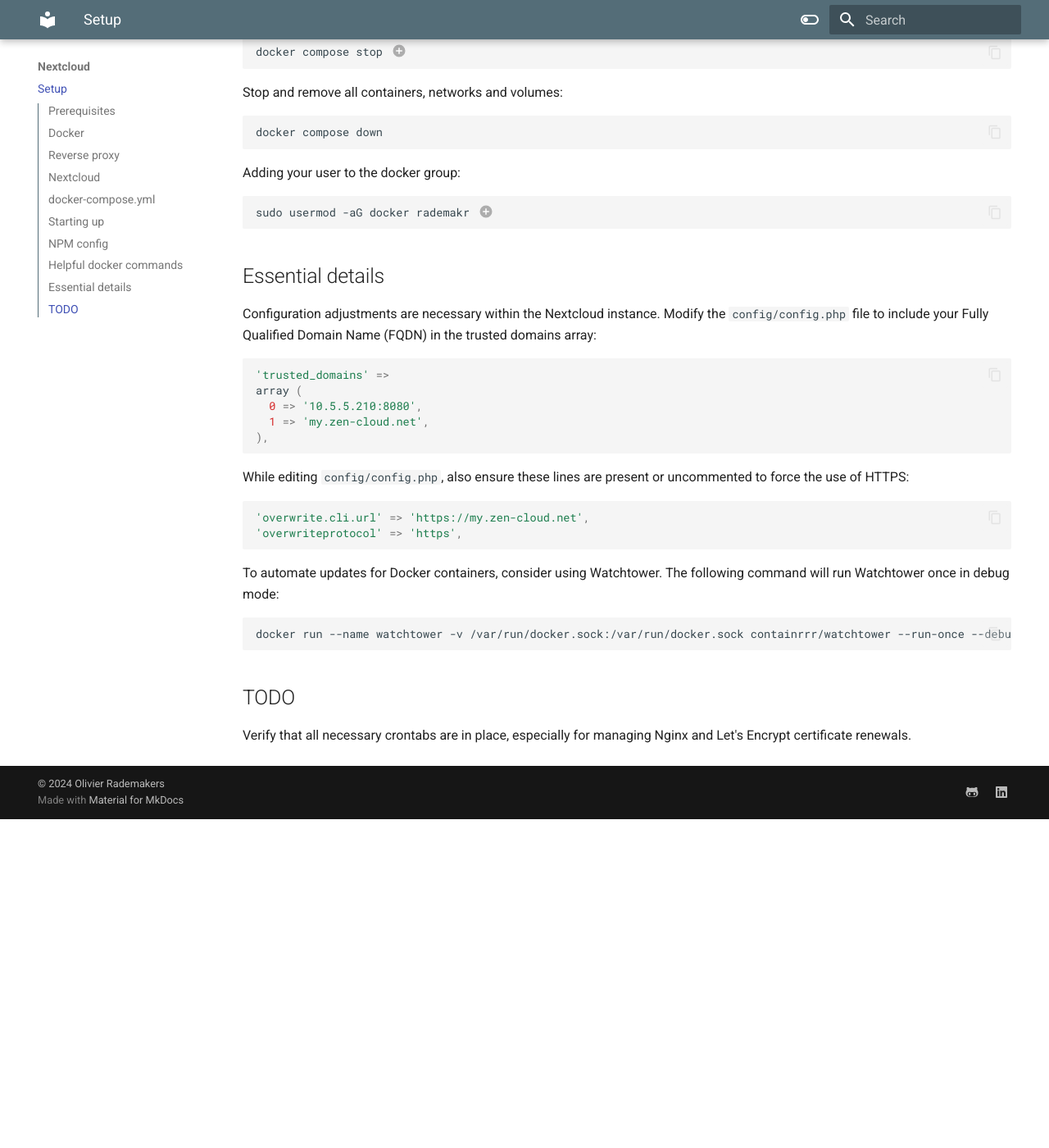
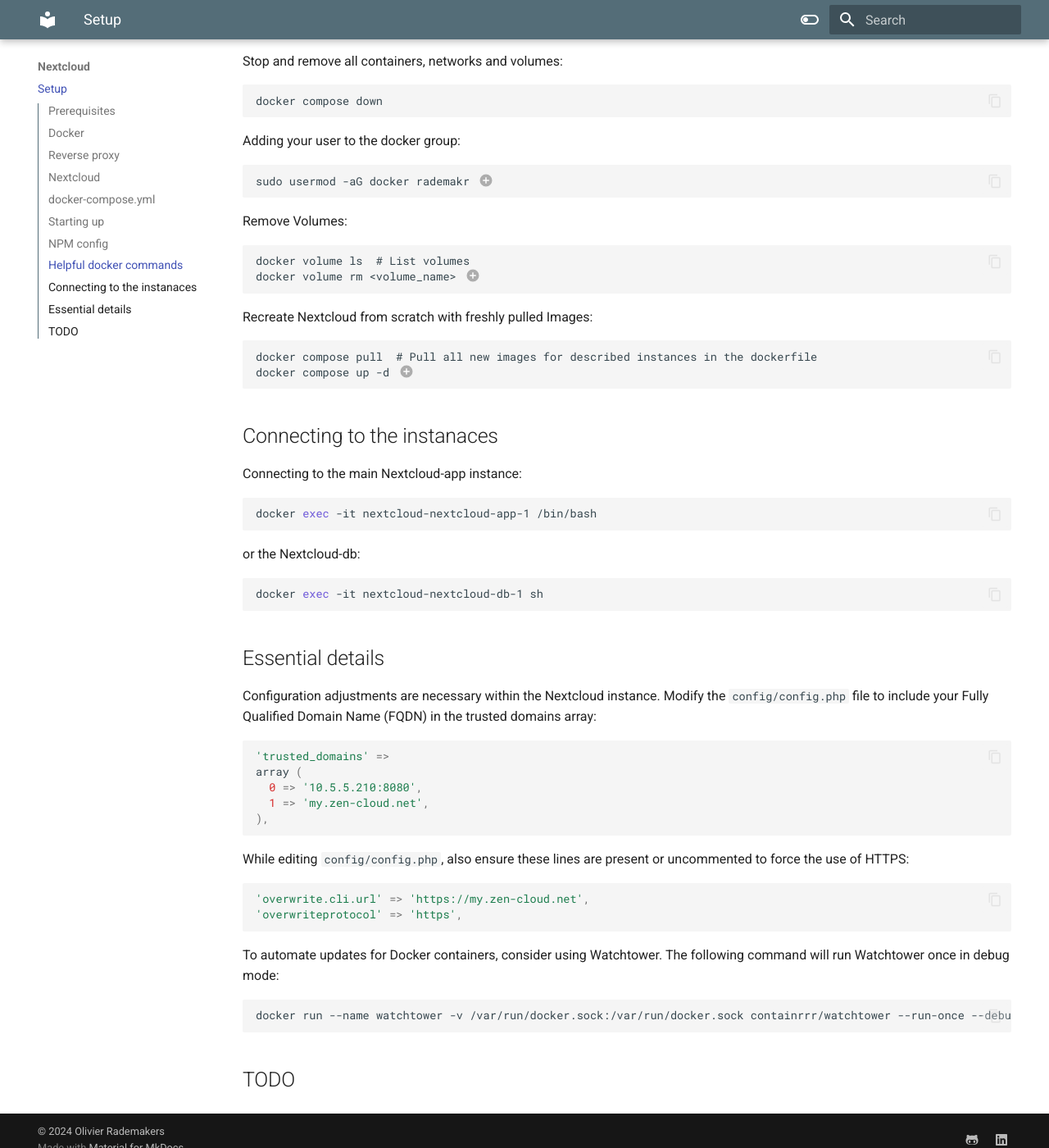
Before and after one commit to rademakr/homelab-docs, an MkDocs documentation site: the page built from docs/Nextcloud.md, in a window 1280 px wide and 1400 px high, scrolled down 6002 px. Shown: the whole window at 82% size. Built offline with MkDocs 1.6.1 and Material for MkDocs 9.7.7, drawn with Linux system fonts in a browser that asks for light colours; before the commit the page ends 7001 px from its top, so only the background shows below that.

Commit message:
Added info on docker

````diff
--- a/docs/Nextcloud.md
+++ b/docs/Nextcloud.md
@@ -246,6 +244,44 @@
 
 1. Add you user account to the `docker` group. Avoids having to run `sudo` for (most) docker commands.
 
+Remove Volumes:
+
+<div class="annotate" markdown>
+```
+docker volume ls  # List volumes
+docker volume rm <volume_name> (1)
+```
+</div>
+
+1. If you want to completely reset the date, including uploaded files and database. Be careful--this erases all Nextcloud data.
+
+Recreate Nextcloud from scratch with freshly pulled Images:
+
+<div class="annotate" markdown>
+```
+docker compose pull  # Pull all new images for described instances in the dockerfile
+docker compose up -d (1)
+```
+</div>
+
+1. Once this step is done, you'll need to navigate to https://my.zen-cloud.net to init your admin account + reinstall app on phone and desktop
+
+
+Connecting to the instanaces
+----------------------------
+
+Connecting to the main Nextcloud-app instance:
+
+```bash
+docker exec -it nextcloud-nextcloud-app-1 /bin/bash
+```
+
+or the Nextcloud-db:
+
+```bash
+docker exec -it nextcloud-nextcloud-db-1 sh
+```
+
 Essential details
 -----------------
 
@@ -276,5 +312,3 @@
 
 TODO
 ----
-
-Verify that all necessary crontabs are in place, especially for managing Nginx and Let's Encrypt certificate renewals.
````
Also changed, not shown: other parts of docs/Nextcloud.md (+0 -2 lines).
